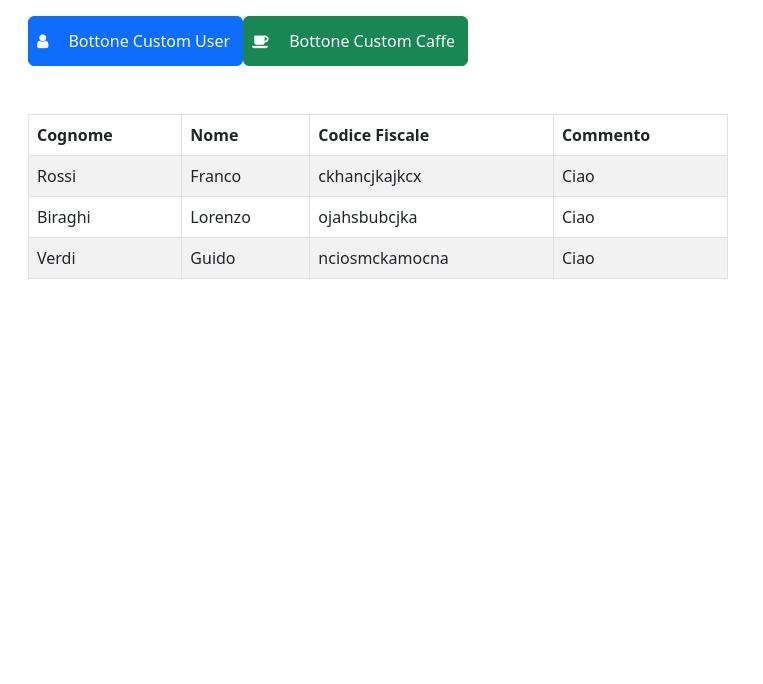
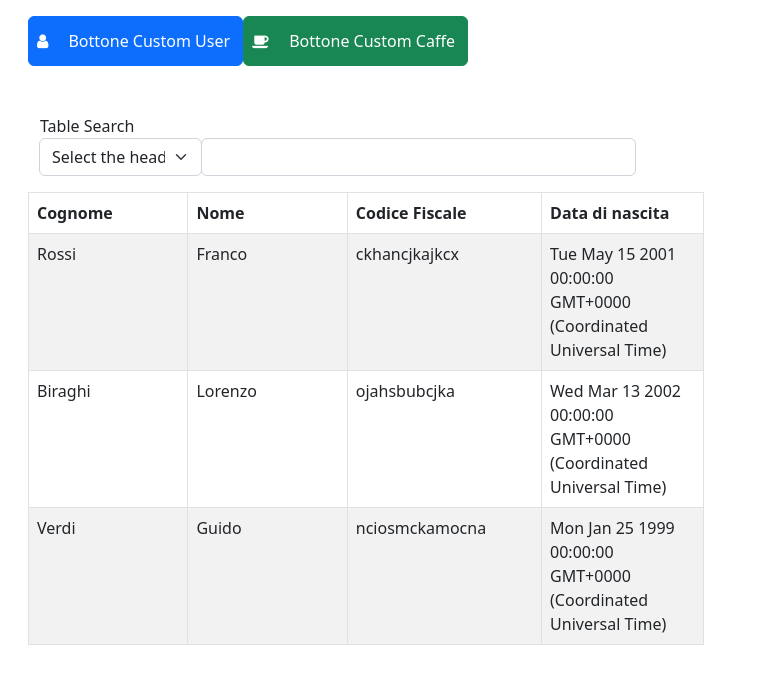
Before and after one commit to biraghi/button-custom, an Angular app: page / in a window 1280 px wide. Shown: the top 684 px of the page, without its empty margins (0-763 px from the left). Built offline with nearby package versions, Linux system fonts and the light colour scheme.

Commit message:
Search in table with Pipe

```diff
--- a/package.json
+++ b/package.json
@@ -21,6 +21,7 @@
     "@fortawesome/angular-fontawesome": "^0.11.1",
     "@fortawesome/fontawesome-svg-core": "^6.1.1",
     "@fortawesome/free-solid-svg-icons": "^6.1.1",
+    "lodash": "^4.17.21",
     "rxjs": "~7.5.0",
     "tslib": "^2.3.0",
     "zone.js": "~0.11.4"
@@ -30,6 +31,7 @@
     "@angular/cli": "~14.2.5",
     "@angular/compiler-cli": "^14.2.0",
     "@types/jasmine": "~4.0.0",
+    "@types/lodash": "^4.14.186",
     "jasmine-core": "~4.3.0",
     "karma": "~6.4.0",
     "karma-chrome-launcher": "~3.1.0",
--- /dev/null
+++ b/src/app/MyOrder.ts
@@ -0,0 +1,4 @@
+export interface MyOrder{
+  defaultColumn:string;
+  orderType:string;
+}
--- /dev/null
+++ b/src/app/MySearch.ts
@@ -0,0 +1,5 @@
+import { Subject } from 'rxjs';
+
+export interface MySearch{
+  columns: string[];
+}
--- a/src/app/MyTableConfig.ts
+++ b/src/app/MyTableConfig.ts
@@ -1,5 +1,9 @@
 import { MyHeaders } from "./MyHeaders";
+import { MyOrder } from "./MyOrder";
+import { MySearch } from "./MySearch";
 
 export interface MyTableConfig{
   headers:MyHeaders[];
+  order: MyOrder;
+  search?:MySearch;
 }
--- /dev/null
+++ b/src/app/Utente.ts
@@ -0,0 +1,6 @@
+export interface Utente{
+  firstname:string;
+  lastname:string;
+  cf:string;
+  date:Date;
+}
--- a/src/app/app.component.html
+++ b/src/app/app.component.html
@@ -5,6 +5,6 @@
   </div>
 
   <div class="p-3">
-    <app-my-table [tableConfig]="header" [data]="data"></app-my-table>
+    <app-my-table [tableConfig]="header" [data]="data" (dataEventMitter)="updateData($event)"></app-my-table>
   </div>
 </div>
--- a/src/app/app.component.ts
+++ b/src/app/app.component.ts
@@ -1,6 +1,7 @@
 import { Component } from '@angular/core';
 import { MyButtonConfig } from './button-config';
 import { MyTableConfig } from './MyTableConfig';
+import { Utente } from './Utente';
 @Component({
   selector: 'app-root',
   templateUrl: './app.component.html',
@@ -15,15 +16,20 @@ export class AppComponent {
       {'key':'lastname', 'label':'Cognome'},
       {'key':'firstname' , 'label':'Nome'},
       {'key':'cf'       , 'label':'Codice Fiscale'},
-      {'key':'comment'       , 'label':'Commento'}
-    ]
+      {'key':'date'       , 'label':'Data di nascita'}
+    ],
+    order: {'orderType':'', 'defaultColumn':''}
   }
 
-  data:any[] = [
-    {'firstname':'Franco', 'lastname':'Rossi', 'cf':'ckhancjkajkcx', 'comment':'Ciao'},
-    {'firstname':'Lorenzo', 'lastname':'Biraghi', 'cf':'ojahsbubcjka', 'comment':'Ciao'},
-    {'firstname':'Guido', 'lastname':'Verdi', 'cf':'nciosmckamocna', 'comment':'Ciao'},
+  data:Utente[] = [
+    {'firstname':'Franco', 'lastname':'Rossi', 'cf':'ckhancjkajkcx', 'date':new Date('2001-05-15')},
+    {'firstname':'Lorenzo', 'lastname':'Biraghi', 'cf':'ojahsbubcjka', 'date':new Date('2002-03-13')},
+    {'firstname':'Guido', 'lastname':'Verdi', 'cf':'nciosmckamocna', 'date':new Date('1999-01-25')},
 
   ]
 
+  updateData(newData:Utente[]){
+    this.data = newData;
+  }
+
 }
--- a/src/app/my-table/my-table.component.css
+++ b/src/app/my-table/my-table.component.css
@@ -0,0 +1 @@
+@import url('https://unpkg.com/bootstrap@5.2.2/dist/css/bootstrap.min.css');
--- a/src/app/my-table/my-table.component.html
+++ b/src/app/my-table/my-table.component.html
@@ -1,18 +1,49 @@
 <div class="container-fluid">
-  <div class="row pt-3 table-responsive col-7">
+  <div class="row pt-3 col-7">
+
+
+
+    <div class="row input-group col-3">
+      <label for="search-box">Table Search</label>
+      <form [formGroup]="searchForm" id="search-box" class="from-group ">
+        <div class="input-group">
+
+          <div class="col-sm-3">
+            <select class="form-select form-select" formControlName="key">
+              <option selected value="">Select the header to search</option>
+              <option *ngFor="let header of tableConfig.headers" value="{{header.key}}">{{header.label}}</option>
+            </select>
+          </div>
+
+          <div class="col-sm-8">
+            <input formControlName="search" class="form-control"/>
+          </div>
+
+        </div>
+      </form>
+    </div>
+
+
+    <div class="row pt-3 table-responsive">
       <table class="table table-striped table-bordered ">
         <thead>
           <tr>
             <th *ngFor="let header of tableConfig.headers"
-            scope="col">{{header.label}}</th>
+              (click)="changeOrder(header.key)"
+              id="headerTable" scope="col" class="col-2">
+              {{header.label}} <i *ngIf="header.key==tableConfig.order.defaultColumn && icon" class="fa fa-sort-{{icon}}"></i>
+            </th>
           </tr>
         </thead>
         <tbody>
-        <tr *ngFor=" let col of data">
+          <tr *ngFor=" let dataRow of data | searchFilter: searchForm.value.key: searchForm.value.search">
             <td *ngFor="let header of tableConfig.headers">
-            {{col[header.key]}}</td>
+              {{dataRow[header.key]}}</td>
           </tr>
         </tbody>
       </table>
     </div>
+
+
   </div>
+</div>
--- a/src/app/my-table/my-table.component.ts
+++ b/src/app/my-table/my-table.component.ts
@@ -1,5 +1,8 @@
 import { Component, OnInit, Input } from '@angular/core';
 import { MyTableConfig } from '../MyTableConfig';
+import { orderBy, find } from "lodash";
+import { Output, EventEmitter } from '@angular/core';
+import { FormBuilder } from '@angular/forms';
 
 @Component({
   selector: 'app-my-table',
@@ -10,11 +13,57 @@ export class MyTableComponent implements OnInit {
 
   @Input() tableConfig!:MyTableConfig;
   @Input() data!: any[];
-  keys:string[] = [];
+  dataOriginal!:any[];
+  icon:string = '';
+  searchForm;
 
-  constructor() { }
+  @Output() dataEventMitter = new EventEmitter<any[]>();
+
+  changeOrder(order:string){
+    if(this.tableConfig.order.orderType=='desc' || !this.tableConfig.order.orderType){
+      this.data = orderBy(this.data, [order], ['asc'])
+      this.tableConfig.order.defaultColumn = order;
+      this.tableConfig.order.orderType='asc';
+      this.icon = 'up';
+    }
+    else if(this.tableConfig.order.orderType=='asc'){
+      this.data = orderBy(this.data, [order], ['desc'])
+      this.tableConfig.order.defaultColumn = order;
+      this.tableConfig.order.orderType='desc';
+      this.icon = 'down';
+    }
+
+  }
+
+  // searchSimple(term:string){
+  //   if(term || term != ""){
+  //     term = term.toLocaleLowerCase();
+  //     this.data = this.dataOriginal.filter(obj=> obj['firstname'].toLocaleLowerCase().includes(term))
+  //   }
+  //   else{
+  //     this.data = this.dataOriginal;
+  //   }
+  // }
+
+  // searchEventMitter(term:string){
+  //   if(term || term != ""){
+  //     term = term.toLocaleLowerCase();
+  //     this.data = this.dataOriginal.filter(obj=> obj['firstname'].toLocaleLowerCase().includes(term))
+  //     this.dataEventMitter.emit(this.data);
+  //   }
+  //   else{
+  //     this.data = this.dataOriginal;
+  //   }
+  // }
+
+  constructor(private formBuilder: FormBuilder) {
+    this.searchForm = this.formBuilder.group(
+      {search: '', key:''}
+      );
+  }
 
   ngOnInit(): void {
+    this.dataOriginal = this.data;
   }
 
 }
--- /dev/null
+++ b/src/app/search-filter.pipe.ts
@@ -0,0 +1,27 @@
+import { Pipe, PipeTransform } from '@angular/core';
+
+@Pipe({
+  name: 'searchFilter'
+})
+export class SearchFilterPipe implements PipeTransform {
+
+  transform(value: any[], key:string|null|undefined, search:string|null|undefined): any[] {
+    if(!value){
+      return value;
+    }
+    if(!search){
+      return value;
+    }
+    if(!key){
+      return value;
+    }
+    else{
+      let valueFinal = [];
+      search = search.toLocaleLowerCase();
+      valueFinal = value.filter(obj=>obj[key].toLocaleLowerCase().includes(search))
+      return valueFinal;
+    }
+
+  }
+
+}
```
Also changed, not shown: src/app/app.module.ts (+6 -2 lines), 2 other files (tests, documents, lock files or other folders). Lines whose indentation alone changed are shown as unchanged.
